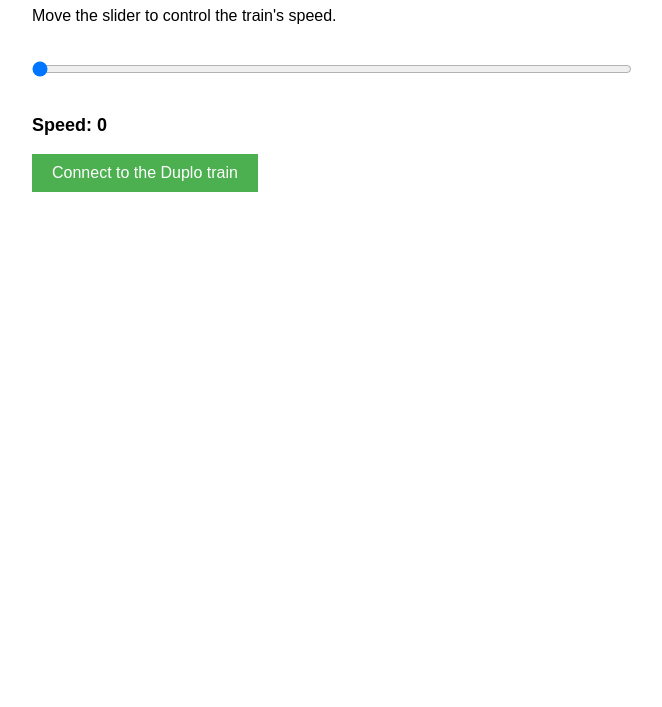
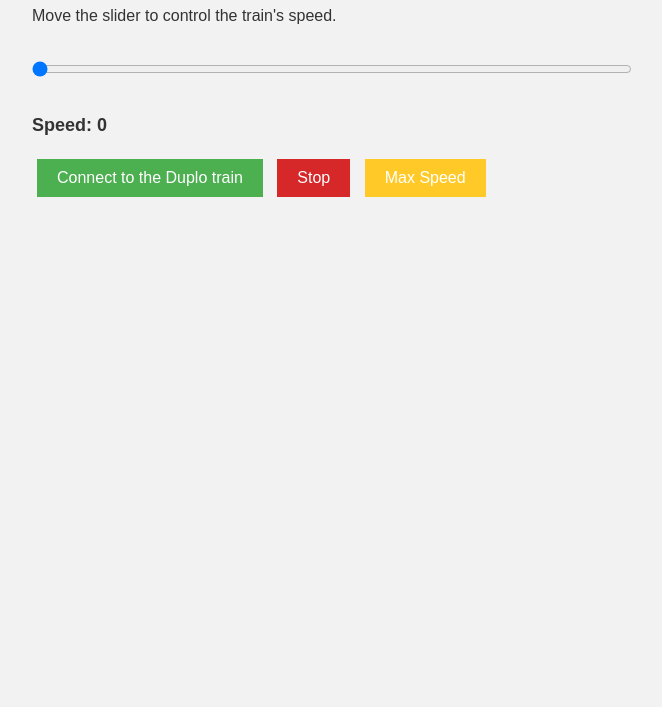
Before and after one commit to randomk/lego-max-speed, a website: page index.html in a window 1280 px wide. Shown: the part 93-800 px from the top of the page, without its empty margins (308-970 px from the left). Drawn offline with nearby package versions, Linux system fonts and the light colour scheme.

Commit message:
Update index.html
new feature

```diff
--- a/index.html
+++ b/index.html
@@ -10,9 +10,11 @@
             max-width: 600px;
             margin: 0 auto;
             padding: 20px;
+            background-color: #F2F2F2;
+            color: #333;
         }
         h1 {
-            color: #333;
+            color: #0057A6; /* Cor azul do Lego */
         }
         #speedSlider {
             width: 100%;
@@ -22,15 +24,26 @@
             font-size: 18px;
             font-weight: bold;
         }
-        .connect {
+        button {
             padding: 10px 20px;
             font-size: 16px;
-            background-color: #4CAF50;
-            color: white;
+            margin: 5px;
             border: none;
             cursor: pointer;
         }
-        .connect:disabled {
+        .connect {
+            background-color: #4CAF50; /* Verde */
+            color: white;
+        }
+        .stop {
+            background-color: #D62828; /* Vermelho */
+            color: white;
+        }
+        .max-speed {
+            background-color: #FFCA28; /* Amarelo */
+            color: white;
+        }
+        .connect:disabled, .stop:disabled, .max-speed:disabled {
             background-color: #cccccc;
         }
         .success {
@@ -47,6 +60,8 @@
     <p id="speedDisplay">Speed: 0</p>
 
     <button class="connect">Connect to the Duplo train</button>
+    <button class="stop">Stop</button>
+    <button class="max-speed">Max Speed</button>
     <p class="success"></p>
 
     <script src="https://cdnjs.cloudflare.com/ajax/libs/socket.io/4.0.1/socket.io.js"></script>
```
